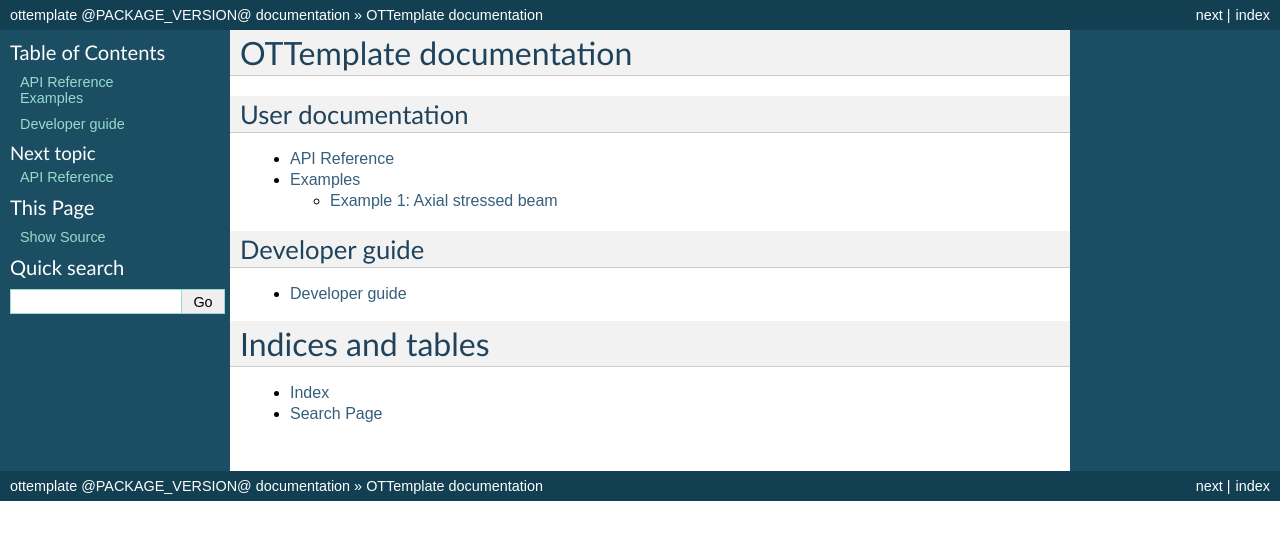
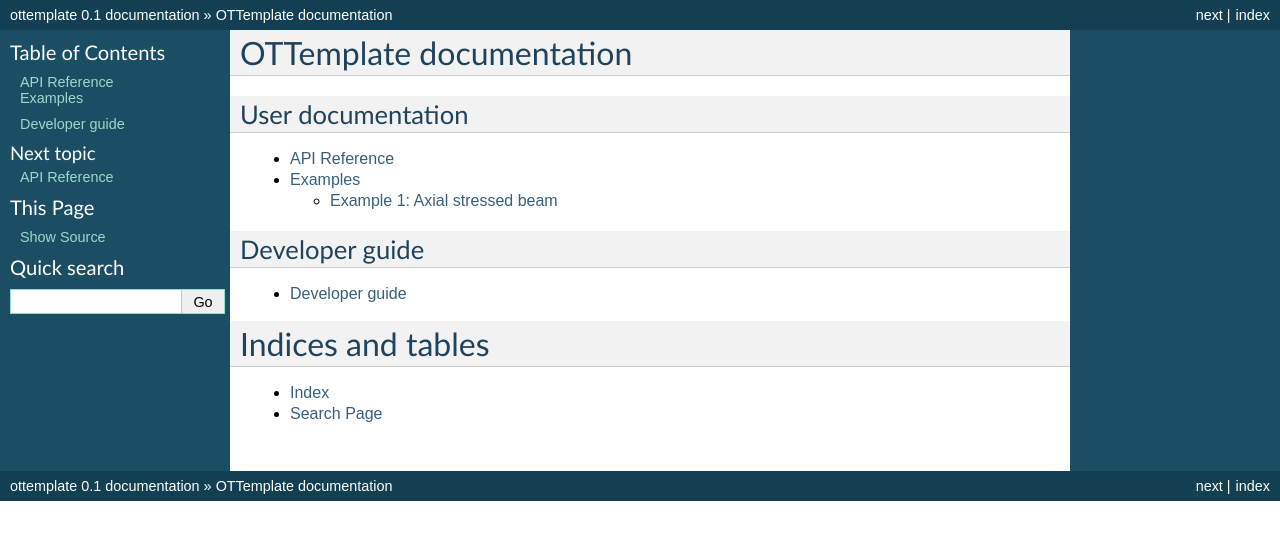
Before and after one commit to openturns/ottemplatepython, a Sphinx documentation site: the page built from doc/index.rst, in a window 1280 px wide. Shown: the top 540 px of the page. Built offline with Sphinx 7.4.7, drawn with Linux system fonts in a browser that asks for light colours; formulas are drawn with MathJax 3.

Commit message:
update conf

```diff
--- a/doc/conf.py
+++ b/doc/conf.py
@@ -21,7 +21,6 @@ import subprocess
 # documentation root, use os.path.abspath to make it absolute, like shown here.
 sys.path.insert(0, os.path.abspath('../'))
 sys.path.append(os.path.abspath('sphinxext'))
-import numpy_ext.numpydoc
 
 # -- General configuration ------------------------------------------------
 
@@ -80,9 +79,9 @@ copyright = u'2005-2022 Airbus-EDF-IMACS-ONERA-Phimeca'
 # built documents.
 #
 # The short X.Y version.
-version = '@CPACK_PACKAGE_VERSION_MAJOR@.@CPACK_PACKAGE_VERSION_MINOR@'
+version = '0s.1'
 # The full version, including alpha/beta/rc tags.
-release = '@PACKAGE_VERSION@'
+release = '0.1'
 
 # The language for content autogenerated by Sphinx. Refer to documentation
 # for a list of supported languages.
```
